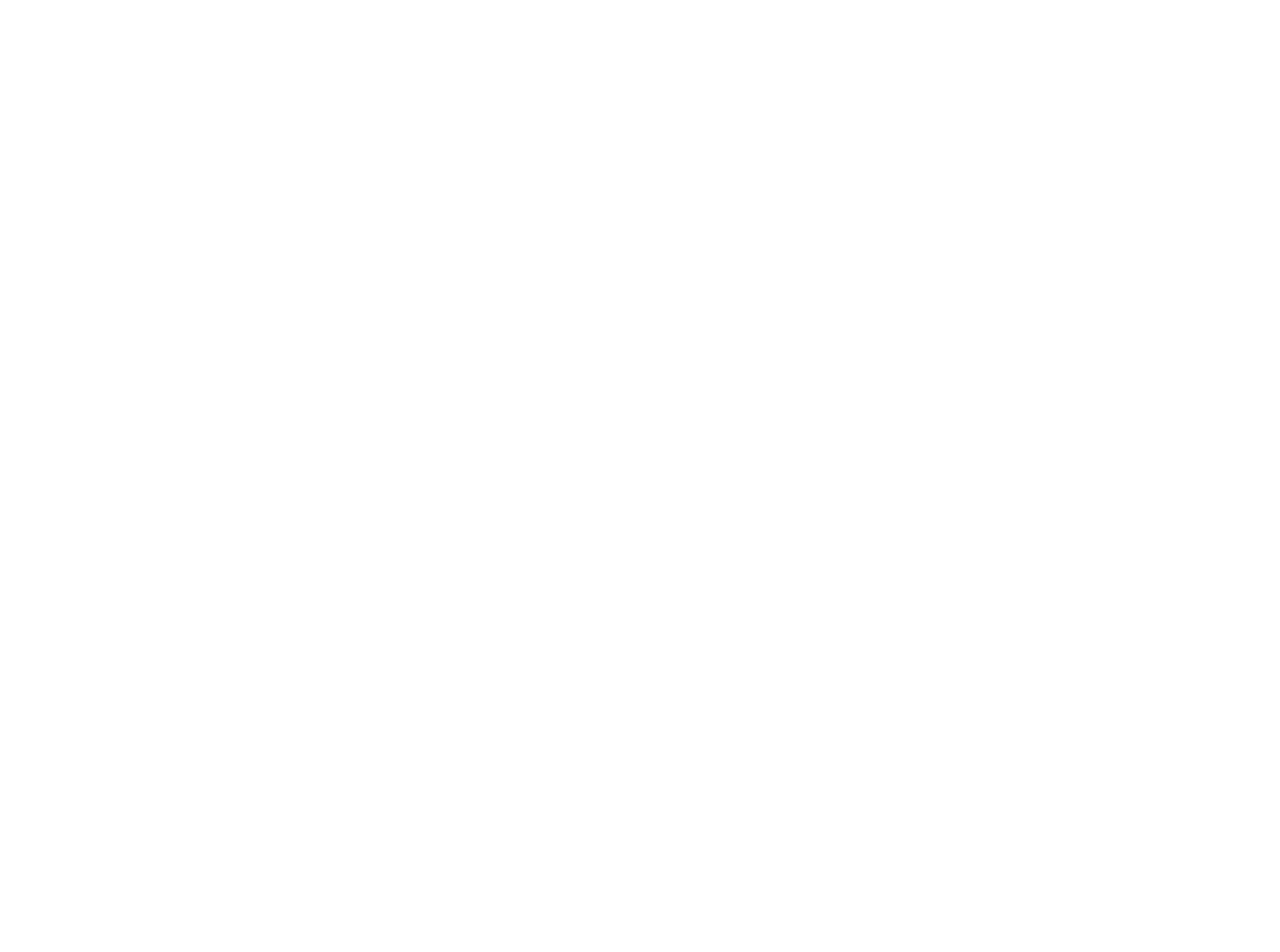
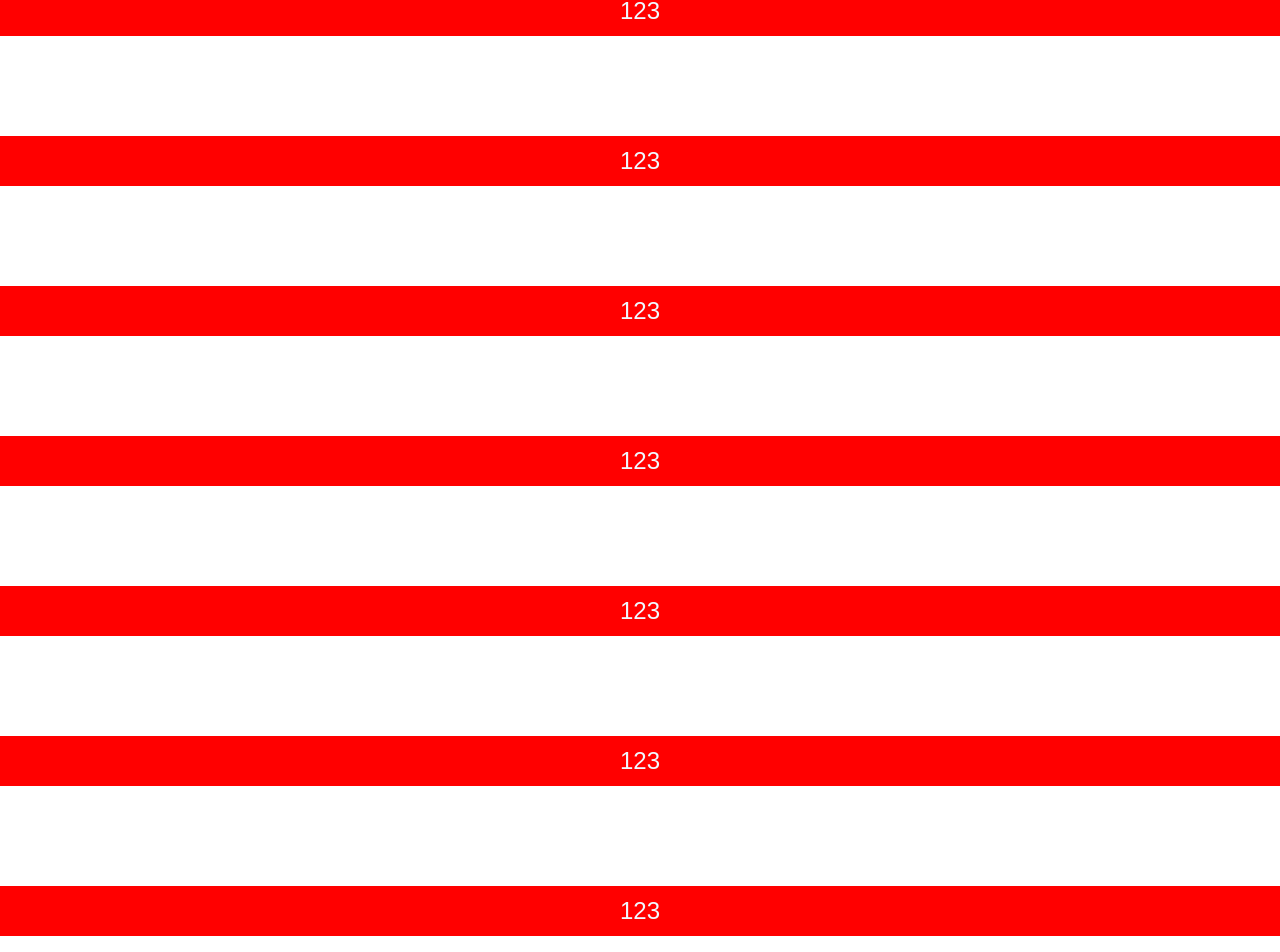
Before and after one commit to 1873575791/reactDemo, a React (Create React App) app: page /index/animation in a window 1280 px wide. Shown: the part 1814-2766 px from the top of the page. Before the commit the page ends 800 px from the top, so only its background shows below. Built offline with nearby package versions, Linux system fonts and the light colour scheme.

Commit message:
学习wow动画

```diff
--- a/src/App.jsx
+++ b/src/App.jsx
@@ -1,5 +1,5 @@
 import React from "react";
-import { useTranslation } from 'react-i18next'
+// import { useTranslation } from 'react-i18next'
 // import mp4 from './asstes/demo.mp4';
 // import socket from './socket';
 // import { DndProvider } from 'react-dnd';
@@ -31,7 +31,7 @@
 import "./App.scss";
 
 export default function App() {
-  const { i18n } = useTranslation()
+  // const { i18n } = useTranslation()
   // const onReady = (play) => {
   //   console.log("play====", play);
   //   // videoRef.current = play
--- a/src/components/animation/index.jsx
+++ b/src/components/animation/index.jsx
@@ -1,8 +1,9 @@
 import React, { useEffect } from "react";
 import { WOW } from "wowjs";
-import './index.scss'
+import "./index.scss";
 
-import '../../../node_modules/wowjs/css/libs/animate.css'
+import 'animate.css';
+import "../../../node_modules/wowjs/css/libs/animate.css";
 
 export default function Animation() {
   useEffect(() => {
@@ -17,11 +18,92 @@
   }, []);
   return (
     <div className="main">
+      <div style={{ height: '1500px' }}></div>
       <div
-      className="wow flipInX header"
-      // data-wow-duration="2s"
-      // data-wow-delay="7s"
-      >123</div>
+        className="wow animate__jackInTheBox header"
+        // data-wow-duration="2s"
+        // data-wow-delay="7s"
+      >
+        123
+      </div>
+
+      <div
+        className="wow slideInRight content"
+        // data-wow-duration="2s"
+        // data-wow-delay="7s"
+      >
+        123
+      </div>
+      <div
+        className="wow rollIn content"
+        // data-wow-duration="2s"
+        // data-wow-delay="7s"
+      >
+        123
+      </div>
+      <div
+        className="wow bounceIn content"
+        // data-wow-duration="2s"
+        // data-wow-delay="7s"
+      >
+        123
+      </div>
+      <div
+        className="wow bounceInUp content"
+        // data-wow-duration="2s"
+        // data-wow-delay="7s"
+      >
+        123
+      </div>
+      <div
+        className="wow bounceInDown content"
+        // data-wow-duration="2s"
+        // data-wow-delay="7s"
+      >
+        123
+      </div>
+      <div
+        className="wow bounceInLeft content"
+        // data-wow-duration="2s"
+        // data-wow-delay="7s"
+      >
+        123
+      </div>
+      <div
+        className="wow bounceInRight content"
+        // data-wow-duration="2s"
+        // data-wow-delay="7s"
+      >
+        123
+      </div>
+      <div
+        className="wow lightSpeedIn content"
+        // data-wow-duration="2s"
+        // data-wow-delay="7s"
+      >
+        123
+      </div>
+      <div
+        className="wow pulse content"
+        // data-wow-duration="2s"
+        // data-wow-delay="7s"
+      >
+        123
+      </div>
+      <div
+        className="wow flipInX content"
+        // data-wow-duration="2s"
+        // data-wow-delay="7s"
+      >
+        123
+      </div>
+      <div
+        className="wow flipInY content"
+        // data-wow-duration="2s"
+        // data-wow-delay="7s"
+      >
+        123
+      </div>
     </div>
   );
 }
--- a/src/components/animation/index.scss
+++ b/src/components/animation/index.scss
@@ -1,10 +1,4 @@
-.main{
-  width: 500px;
-  height: 100%;
-  border: 1px solid #000;
-  margin: 0 auto;
-
-  .header{
+.header {
   height: 50px;
   background: red;
   color: aliceblue;
@@ -12,4 +6,17 @@
   text-align: center;
   line-height: 50px;
 }
+
+.content {
+  height: 50px;
+  background: red;
+  color: aliceblue;
+  font-size: 24px;
+  text-align: center;
+  line-height: 50px;
+  margin-top: 100px;
 }
+
+::-webkit-scrollbar {
+  display: none;
+}
```
Lines whose indentation alone changed are shown as unchanged.
